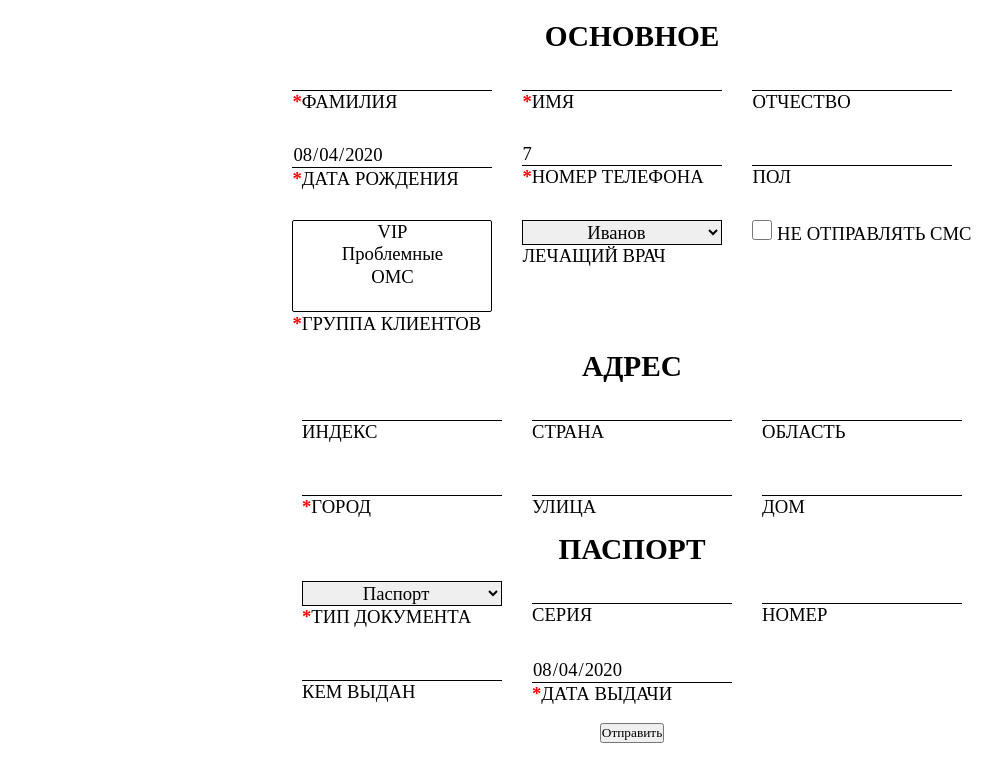
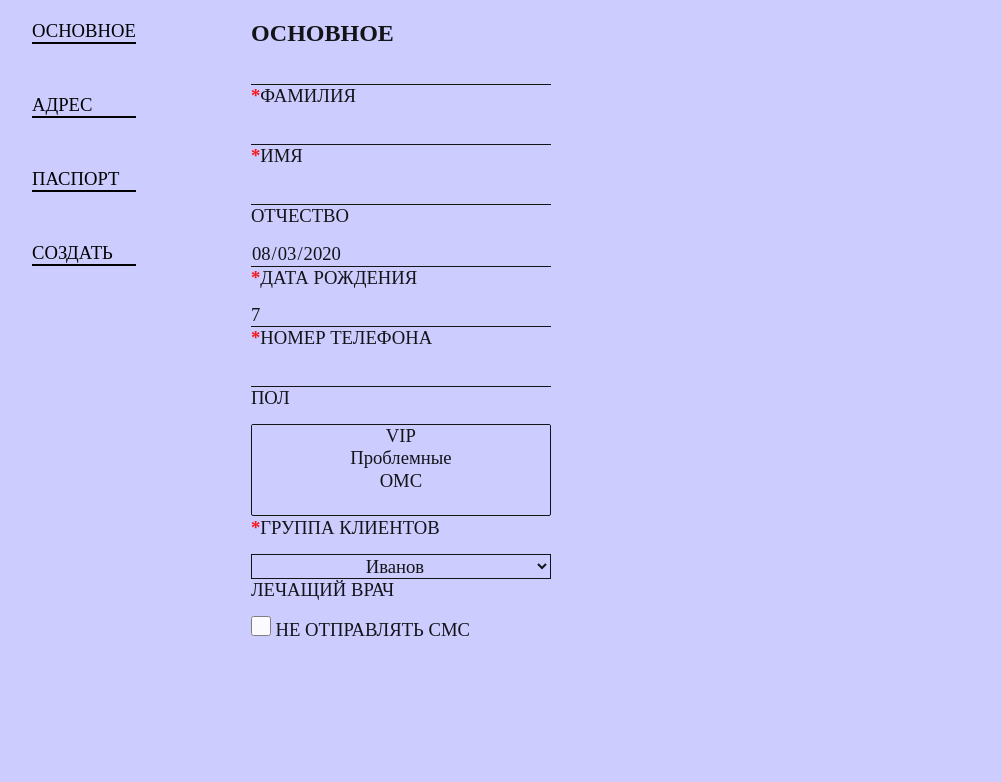
Before and after one commit to Wilson2254/first-task, a Vue app: page / in a window 1280 px wide. Shown: the top 782 px of the page, without its empty margins (8-1010 px from the left). Built offline with nearby package versions, Linux system fonts and the light colour scheme; a web font is replaced by a local one.

Commit message:
redesign interface

```diff
--- a/src/App.vue
+++ b/src/App.vue
@@ -24,5 +24,6 @@ export default {
   font-family: "Vollkorn SC", serif;
   margin: 0;
   padding: 0;
+  background: #CCCCFF	;
 }
 </style>
--- a/src/components/FormMain.vue
+++ b/src/components/FormMain.vue
@@ -1,10 +1,23 @@
 <template>
   <div class="main_form">
-    <div class="basic">
+    <div class="control">
+      <div class="step">
+        <a class="botr" @click="changeStep">Основное</a>
+      </div>
+      <div class="step">
+        <a class="botr" @click="changeStep">Адрес</a>
+      </div>
+      <div class="step">
+        <a class="botr" @click="changeStep">Паспорт</a>
+      </div>
+      <div class="step">
+        <a class="botr" @click="submitForm">Создать</a>
+      </div>
+    </div>
+    <div class="basic" :class="{hide: this.steps != 1, show: this.steps == 1}">
       <h1>Основное</h1>
 
-      <div class="field_row">
-        <div class="group">
+      <div class="group" :class="{error:!$v.secondName.required && $v.secondName.$dirty}">
         <input
           v-model.trim="$v.secondName.$model"
           :class="{error:!$v.secondName.required && $v.secondName.$dirty}"
@@ -28,9 +41,7 @@
         <input v-model.trim="thirdName" />
         <div>Отчество</div>
       </div>
-      </div>
 
-      <div class="field_row">
       <div class="group">
         <input
           type="date"
@@ -61,9 +72,7 @@
         <input v-model.trim="gender" />
         <div>Пол</div>
       </div>
-      </div>
 
-      <div class="field_row">
       <div class="group">
         <select
           multiple
@@ -95,10 +104,8 @@
         Не отправлять СМС
       </div>
     </div>
-    </div>
-    <div class="adress">
+    <div class="adress" :class="{hide: this.steps != 2, show: this.steps == 2}">
       <h1>Адрес</h1>
-      <div class="field_row">
       <div class="group">
         <input v-model.trim="index" />
         <div>Индекс</div>
@@ -113,9 +120,7 @@
         <input v-model.trim="region" />
         <div>Область</div>
       </div>
-      </div>
 
-      <div class="field_row">
       <div class="group">
         <input v-model.trim="$v.city.$model" :class="{error:!$v.city.required && $v.city.$dirty}" />
         <div :class="{error:!$v.city.required && $v.city.$dirty}">
@@ -133,12 +138,10 @@
         <div>Дом</div>
       </div>
     </div>
-    </div>
 
-    <div class="passport">
+    <div class="passport" :class="{hide: this.steps != 3, show: this.steps == 3}">
       <h1>Паспорт</h1>
 
-      <div class="field_row">
       <div div class="group">
         <select>
           <option>Паспорт</option>
@@ -159,8 +162,7 @@
         <input v-model.trim="num" />
         <div>Номер</div>
       </div>
-      </div>
-      <div class="field_row">
+
       <div class="group">
         <input v-model.trim="whoGive" />
         <div>Кем выдан</div>
@@ -181,8 +183,6 @@
       </div>
     </div>
   </div>
-    <div><button @click="submitForm">Отправить</button></div>
-  </div>
 </template>
 
 <script>
@@ -192,7 +192,7 @@ let ourDate =
   "-" +
   String(new Date().getMonth() + 1).padStart(2, "0") +
   "-" +
-  String(new Date().getDate()).padStart(2, "0");
+  String(new Date().getDate() - 1).padStart(2, "0");
 export default {
   data() {
     return {
@@ -237,6 +237,7 @@ export default {
     submitForm() {
       if (this.$v.$invalid) {
         this.$v.$touch();
+        this.steps = 1;
         return;
       } else {
         alert("Все норм");
@@ -271,6 +272,12 @@ export default {
         }
       }
     },
+    changeStep(e) {
+      var el = e.target;
+      if (el.text == "Основное") this.steps = 1;
+      if (el.text == "Адрес") this.steps = 2;
+      if (el.text == "Паспорт") this.steps = 3;
+    },
   },
   computed: {
     birthDateMask() {
@@ -289,15 +296,15 @@ export default {
   font-size: 14pt;
   text-transform: uppercase;
   display: flex;
-  flex-direction: column;
-  align-items: center;
+  flex-direction: row;
+  flex-wrap: wrap;
 
   .basic,
   .adress,
   .passport {
     h1 {
-      text-align: center;
-      font-size: 22pt;
+      margin-left: 15px;
+      font-size: 18pt;
     }
     .field_row {
       display: flex;
@@ -308,7 +315,7 @@ export default {
       overflow: hidden;
       border: 1px solid;
       text-align: center;
-      width: 200px;
+      width: 300px;
       font-size: 14pt;
     }
     span {
@@ -321,12 +328,11 @@ export default {
       input:not([type="checkbox"]) {
         font-size: 14pt;
         display: block;
-        width: 200px;
+        width: 300px;
         border: none;
         border-bottom: 1px solid;
         &:focus {
           outline: none;
-          background-color: #fffff0;
         }
       }
       input[type="checkbox"] {
@@ -335,6 +341,34 @@ export default {
       }
     }
   }
+  .control {
+    margin-left: 20px;
+    .step {
+      margin-bottom: 50px;
+      margin-right: 100px;
+      border-bottom: 2px solid black;
+      .botr {
+        cursor: pointer;
+        text-decoration: none;
+        transition-duration: 0.2s;
+        transition-delay: 0.1s;
+        user-select: none;
+        &:hover {
+          color: gray;
+        }
+      }
+    }
+  }
+}
+
+.hide {
+  display: none;
+  transition: opacity 0.5s ease-in-out;
+}
+
+.show {
+  display: auto;
+  opacity: 0.9;
 }
 
 .error {
```
Lines whose indentation alone changed are shown as unchanged.
